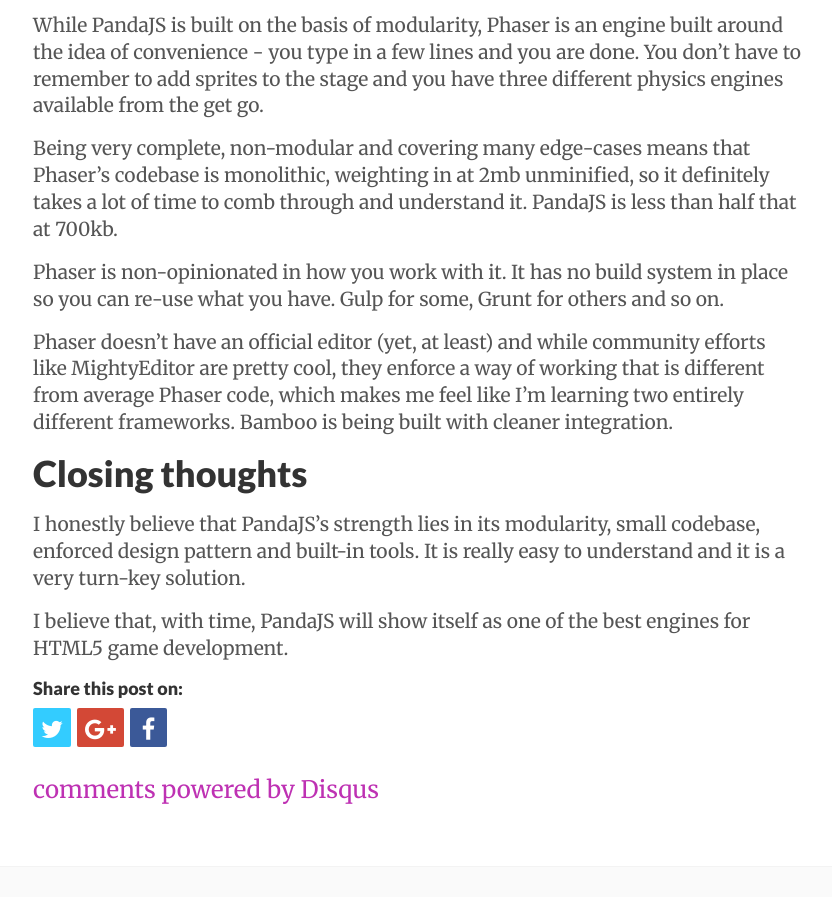
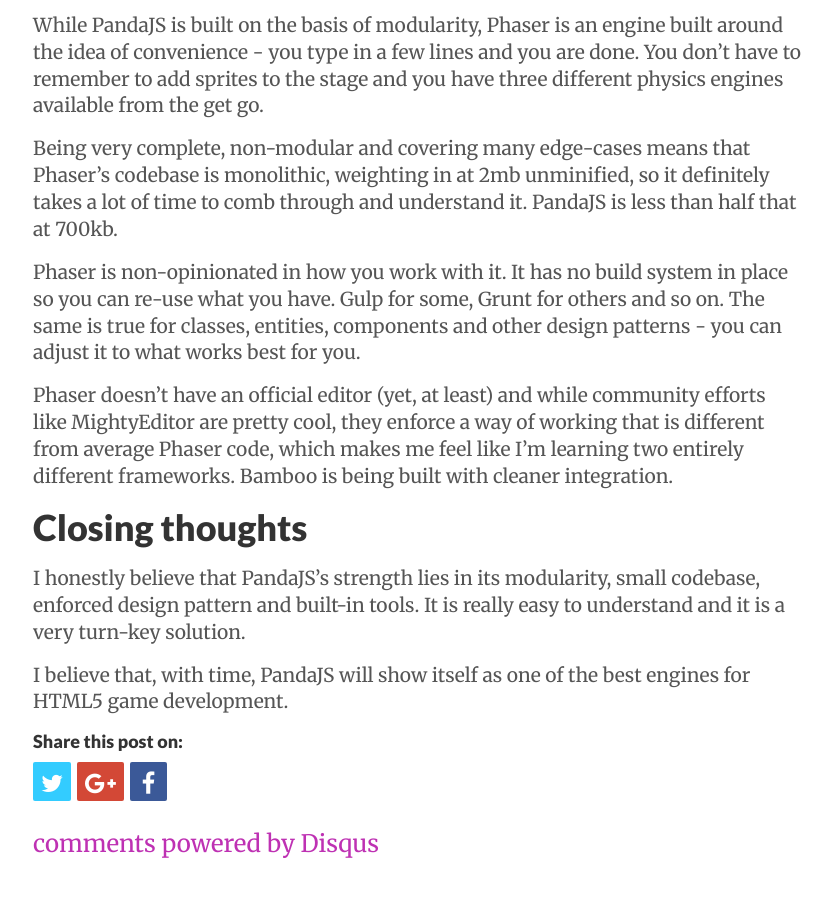
Before and after one commit to ThaisRobba/invrse, a Jekyll site: the page built from _posts/2014-12-17-pandajs.md, in a window 1280 px wide and 900 px high, scrolled down 5878 px. Shown: the top 897 px of the window, without its empty margins (223-1055 px from the left). Built offline with Jekyll 4.4.1, drawn with Linux system fonts in a browser that asks for light colours; nearby versions of some CDN libraries; comment, search, counter and statistics services are not loaded.

Commit message:
Less ambiguous

```diff
--- a/_posts/2014-12-17-pandajs.md
+++ b/_posts/2014-12-17-pandajs.md
@@ -184,7 +184,7 @@
 
 Being very complete, non-modular and covering many edge-cases means that Phaser's codebase is monolithic, weighting in at 2mb unminified, so it definitely takes a lot of time to comb through and understand it. PandaJS is less than half that at 700kb.
 
-Phaser is non-opinionated in how you work with it. It has no build system in place so you can re-use what you have. Gulp for some, Grunt for others and so on.
+Phaser is non-opinionated in how you work with it. It has no build system in place so you can re-use what you have. Gulp for some, Grunt for others and so on. The same is true for classes, entities, components and other design patterns - you can adjust it to what works best for you.
 
 Phaser doesn't have an official editor (yet, at least) and while community efforts like MightyEditor are pretty cool, they enforce a way of working that is different from average Phaser code, which makes me feel like I'm learning two entirely different frameworks. Bamboo is being built with cleaner integration.
 
```
